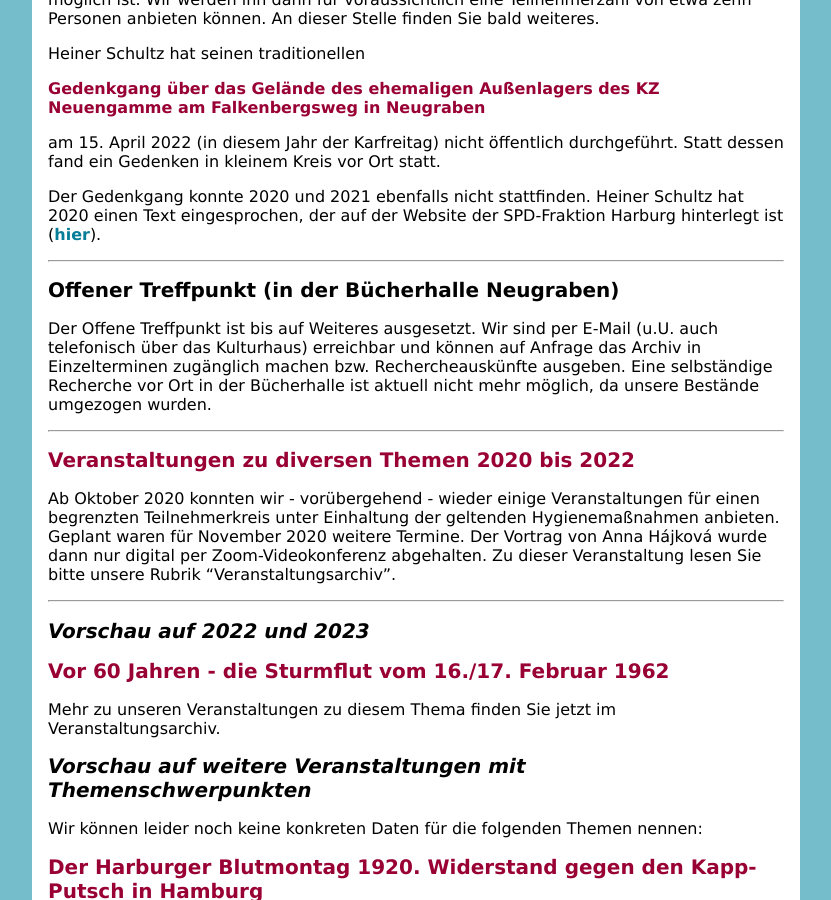
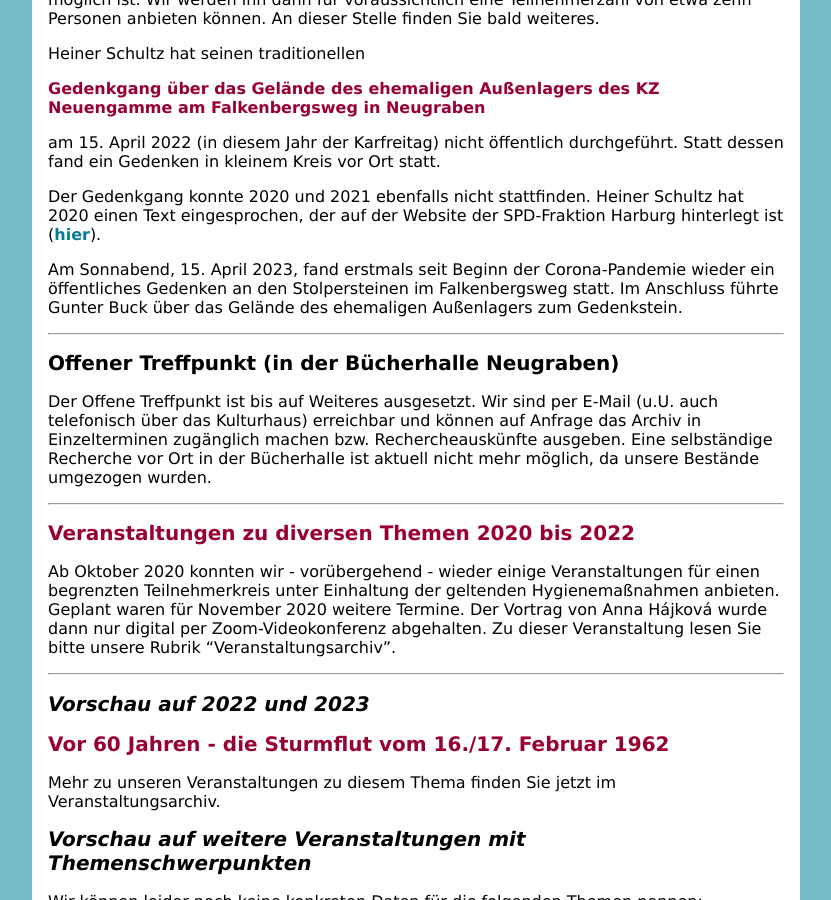
Before and after one commit to kulturhaus-suederelbe/suederelbe-archiv.de, a Jekyll site: the page built from index.md, in a window 1280 px wide and 900 px high, scrolled down 2266 px. Shown: the whole window, without its empty margins (160-991 px from the left). Built offline with Jekyll 4.4.1, drawn with Linux system fonts in a browser that asks for light colours.

Commit message:
Update index.md

```diff
--- a/index.md
+++ b/index.md
@@ -74,6 +74,9 @@ am 15. April 2022 (in diesem Jahr der Karfreitag) nicht öffentlich durchgeführ
 
 Der Gedenkgang konnte 2020 und 2021 ebenfalls nicht stattfinden. Heiner Schultz hat 2020 einen Text eingesprochen, der auf der Website der SPD-Fraktion Harburg hinterlegt ist ([hier](http://stage.spd-fraktion-harburg.de/2020/04/15/das-kz-vor-der-haustuer-gedenken-an-die-befreiung-15-april-2020/)).
 
+Am Sonnabend, 15. April 2023, fand erstmals seit Beginn der Corona-Pandemie wieder ein öffentliches Gedenken an den Stolpersteinen im Falkenbergsweg statt.
+Im Anschluss führte Gunter Buck über das Gelände des ehemaligen Außenlagers zum Gedenkstein.
+
 
 * * *
 
```
